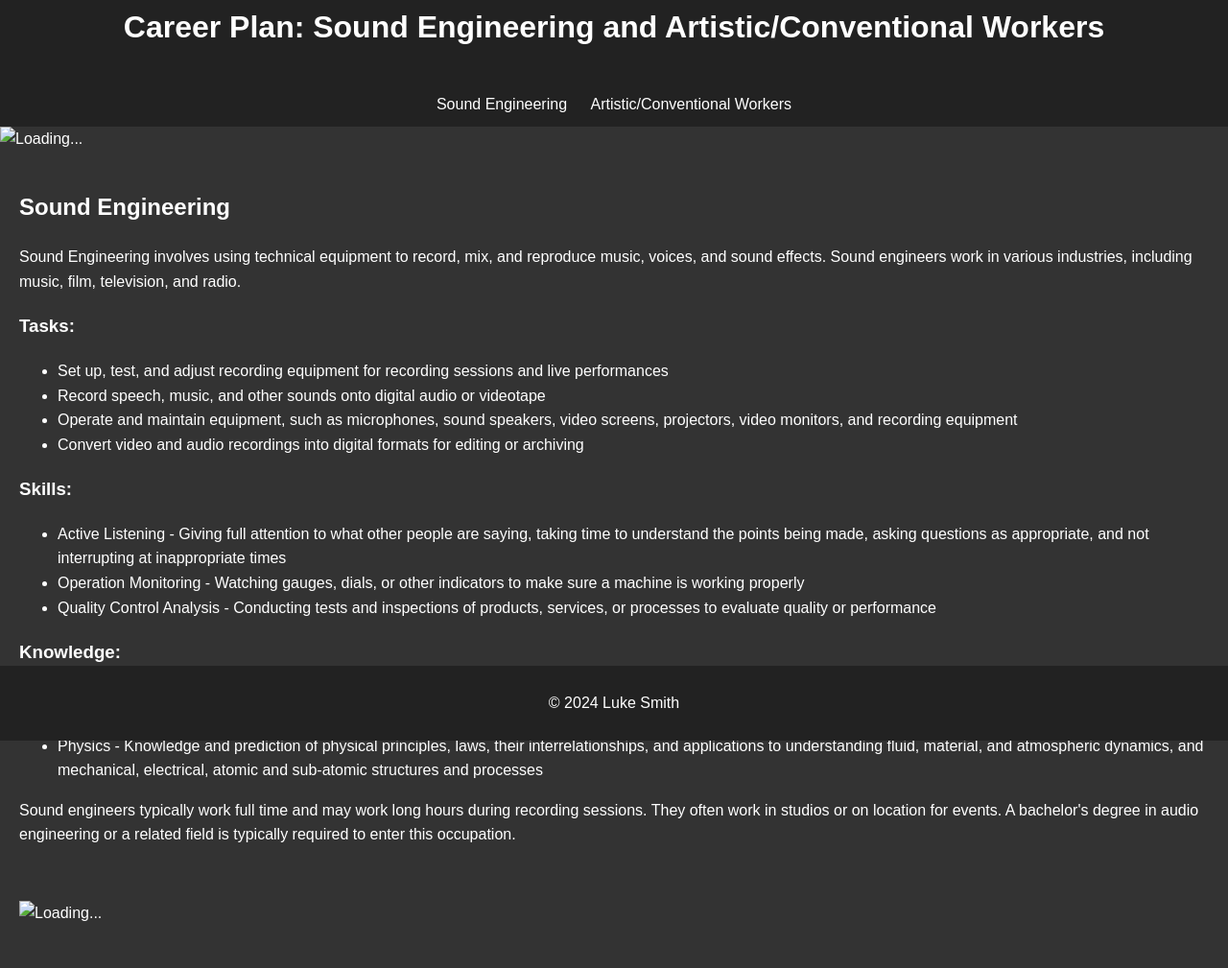
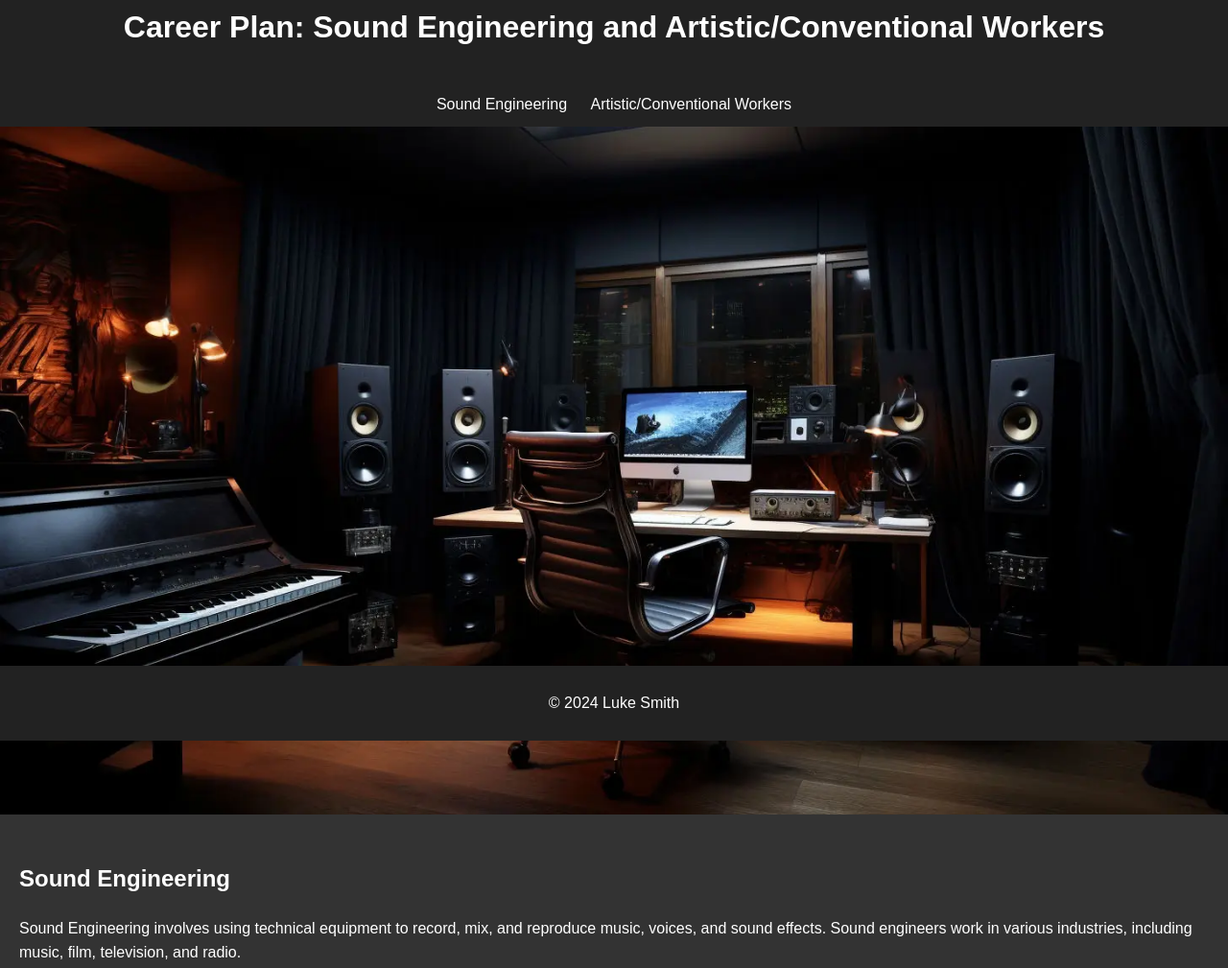
Before and after one commit to Tikkyu/Career-Plan, a plain HTML site: page index.html in a window 1280 px wide. Shown: the part 28-1037 px from the top of the page at 96% size. Drawn offline with Linux system fonts and the light colour scheme; the site is published under a folder, as on GitHub Pages, so addresses that start at the root find nothing.

Commit message:
Update index.html

```diff
--- a/index.html
+++ b/index.html
@@ -17,7 +17,7 @@
         <a href="#sound-engineering">Sound Engineering</a>
         <a href="#artistic-workers">Artistic/Conventional Workers</a>
     </nav>
-    <img src="/img/Home-Studio.webp" alt="Loading...">
+    <img src="img/Home-Studio.webp" alt="Loading...">
     <section id="sound-engineering">
         <h2>Sound Engineering</h2>
         <p>Sound Engineering involves using technical equipment to record, mix, and reproduce music, voices, and sound effects. Sound engineers work in various industries, including music, film, television, and radio.</p>
@@ -43,7 +43,7 @@
         <p>Sound engineers typically work full time and may work long hours during recording sessions. They often work in studios or on location for events. A bachelor's degree in audio engineering or a related field is typically required to enter this occupation.</p>
     </section>
     <div class="image-container">
-        <img src="/img/headphones.jpeg" alt="Loading...">
+        <img src="img/headphones.jpeg" alt="Loading...">
     </div>
     <section id="artistic-workers">
         <h2>Artistic/Conventional Workers</h2>
```
